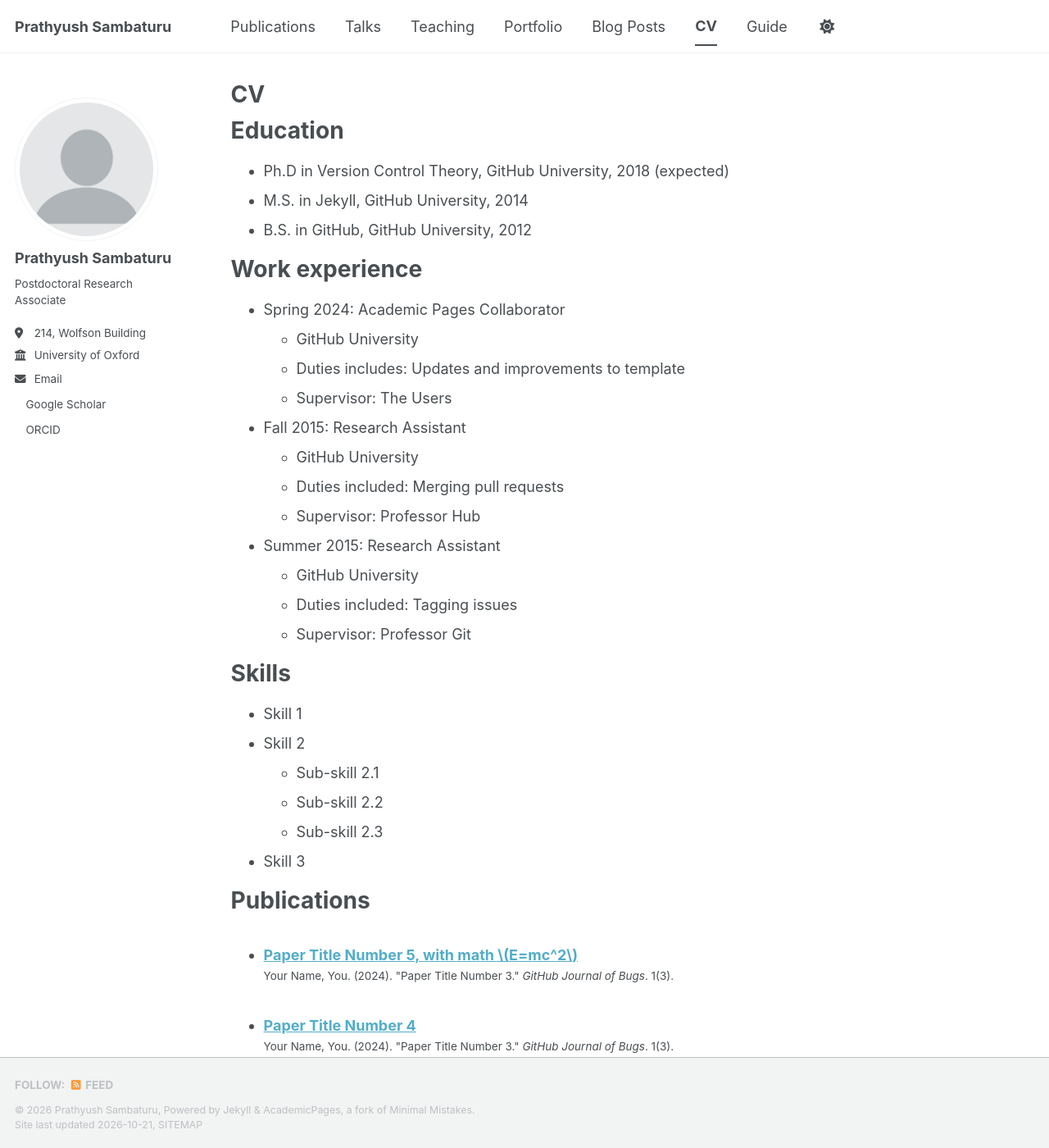
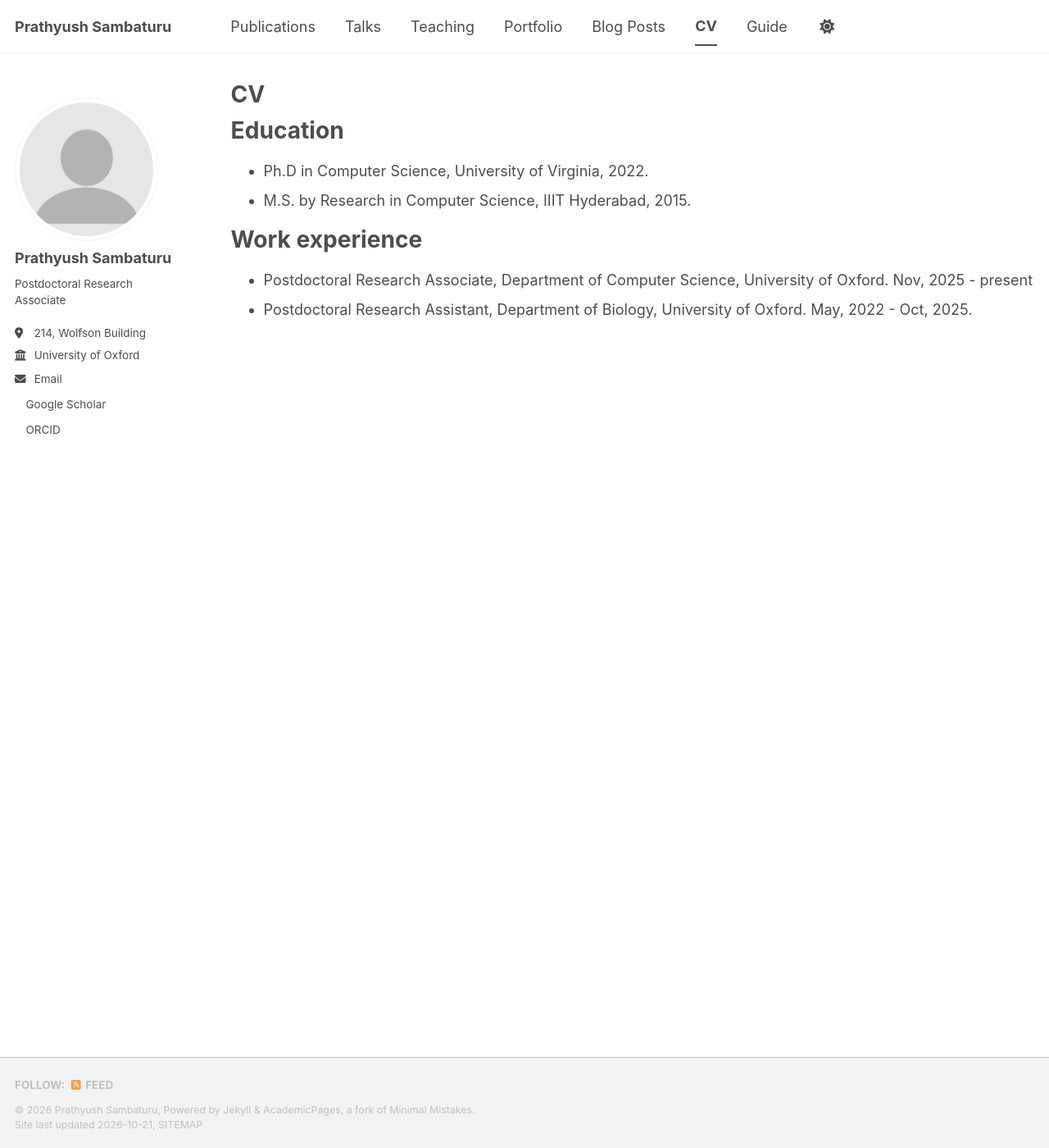
Before and after one commit to prathyushsambaturu1/prathyushsambaturu1.github.io, a Jekyll site: the page built from _pages/cv.md, in a window 1280 px wide and 1400 px high. Shown: the whole window at 82% size. Built offline with Jekyll 4.4.1, drawn with Linux system fonts in a browser that asks for light colours; a style sheet for code colours, icons or effects is not loaded; some of the changed text lies outside the part shown.

Commit message:
Update cv.md

```diff
--- a/_pages/cv.md
+++ b/_pages/cv.md
@@ -11,54 +11,10 @@ redirect_from:
 
 Education
 ======
-* Ph.D in Version Control Theory, GitHub University, 2018 (expected)
-* M.S. in Jekyll, GitHub University, 2014
-* B.S. in GitHub, GitHub University, 2012
+* Ph.D in Computer Science, University of Virginia, 2022.
+* M.S. by Research in Computer Science, IIIT Hyderabad, 2015.
 
 Work experience
 ======
-* Spring 2024: Academic Pages Collaborator
-  * GitHub University
-  * Duties includes: Updates and improvements to template
-  * Supervisor: The Users
-
-* Fall 2015: Research Assistant
-  * GitHub University
-  * Duties included: Merging pull requests
-  * Supervisor: Professor Hub
-
-* Summer 2015: Research Assistant
-  * GitHub University
-  * Duties included: Tagging issues
-  * Supervisor: Professor Git
-
-Skills
-======
-* Skill 1
-* Skill 2
-  * Sub-skill 2.1
-  * Sub-skill 2.2
-  * Sub-skill 2.3
-* Skill 3
-
-Publications
-======
-  <ul>{% for post in site.publications reversed %}
-    {% include archive-single-cv.html %}
-  {% endfor %}</ul>
-
-Talks
-======
-  <ul>{% for post in site.talks reversed %}
-    {% include archive-single-talk-cv.html  %}
-  {% endfor %}</ul>
-
-Teaching
-======
-  <ul>{% for post in site.teaching reversed %}
-    {% include archive-single-cv.html %}
-  {% endfor %}</ul>
-
-Service and leadership
-======
-* Currently signed in to 43 different slack teams
+* Postdoctoral Research Associate, Department of Computer Science, University of Oxford. Nov, 2025 - present
+* Postdoctoral Research Assistant, Department of Biology, University of Oxford. May, 2022 - Oct, 2025.
```
